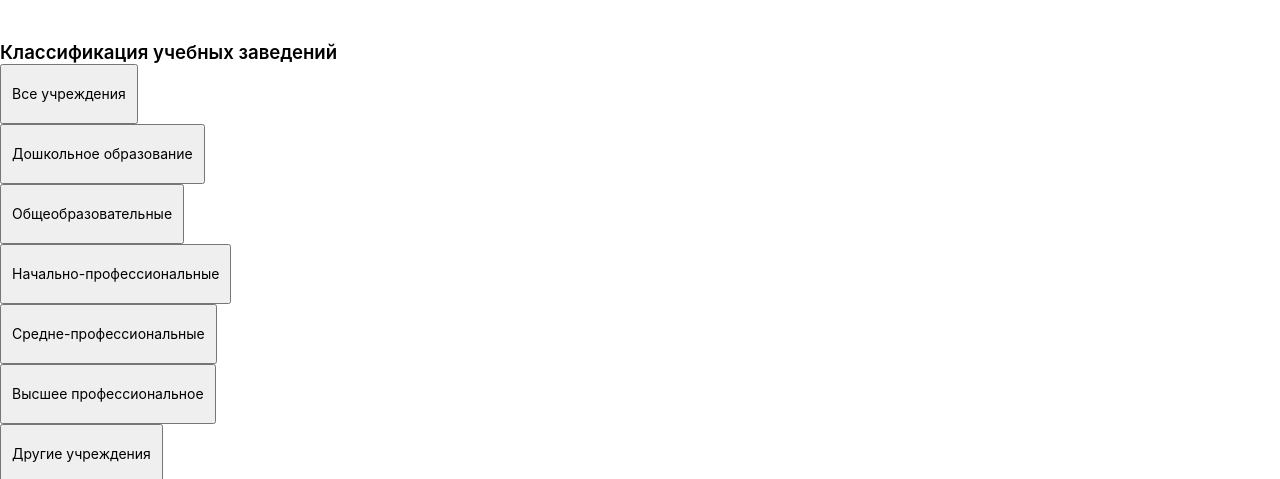
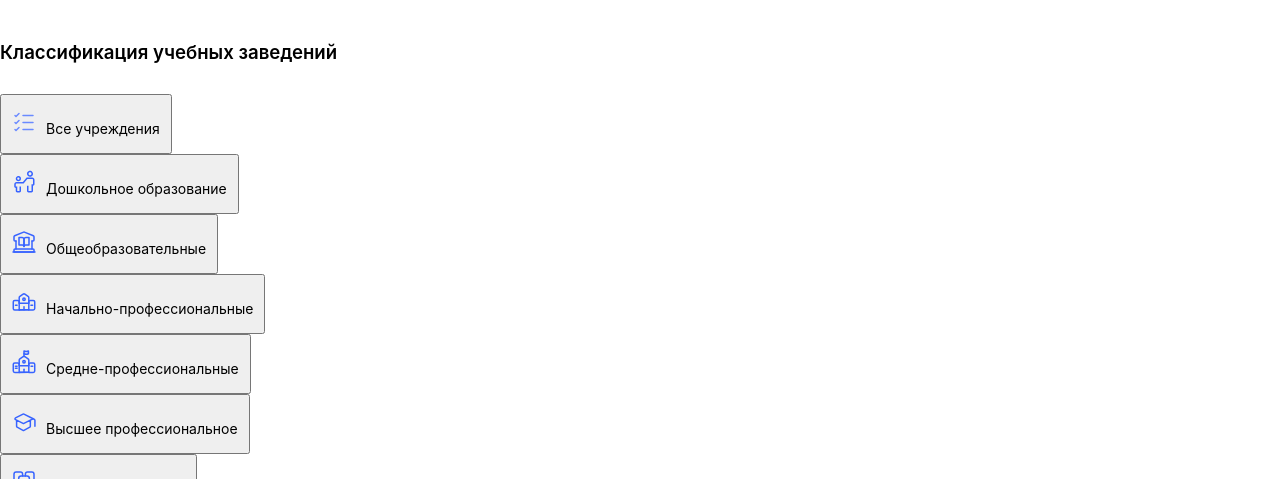
Before and after one commit to zhyrgalbek/uchebnoe, a React (Create React App) app: page / in a window 1280 px wide. Shown: the part 473-952 px from the top of the page. Built offline with nearby package versions, Linux system fonts and the light colour scheme.

Commit message:
end refactoring

```diff
--- a/src/App.css
+++ b/src/App.css
@@ -82,7 +82,6 @@
   font-size: clamp(1rem, 0.75rem + 1.3333333333333333vw, 2.25rem);
   line-height: 130%;
   /* or 47px */
-
   text-transform: uppercase;
 }
 
@@ -102,6 +101,7 @@
   font-weight: 600;
   font-size: clamp(1rem, 0.95rem + 0.26666666666666666vw, 1.25rem);
   line-height: 130%;
+  margin-bottom: 30px;
 }
 
 .btn-icon {
@@ -126,7 +126,7 @@
 .map__page {
   margin-top: 40px;
   margin-bottom: 40px;
-
+  height: 706px;
 }
 
 .svg-color-change {
@@ -234,9 +234,21 @@ footer .text__found {
 }
 
 .nav-link {
-  color: #000000 !important;
+  color: #000000;
 }
 
 .nav-link:hover {
-  color: #ffffff !important;
+  color: #ffffff;
 }
+
+.flex {
+  display: flex;
+  align-items: center;
+  justify-content: flex-start;
+}
+
+.icon_filter {
+  width: 24px;
+  height: 24px;
+  margin-right: 10px;
+}
--- a/src/components/AnalizeComponent.jsx
+++ b/src/components/AnalizeComponent.jsx
@@ -219,4 +219,5 @@ const AnalizeContainer = styled('div')`
     border-radius: 6px;
     padding: 30px;
     margin-bottom: 86px;
+    margin-top: 70px;
 `
--- /dev/null
+++ b/src/components/ButtonFilter.jsx
@@ -0,0 +1,19 @@
+import { useEffect, useState } from "react"
+
+
+export const ButtonFilter = ({ icon, icon2, text }) => {
+    const [hover, setHover] = useState(false);
+    const onChangeHover = () => {
+        setHover(prev => true)
+    }
+    const onChangeNoHover = () => {
+        setHover(prev => false)
+    }
+    const active = 'btn-primary';
+    const noActive = 'btn-outline-primary';
+    return <button className={`btn w-100 btn-icon text-start ${noActive}`} onMouseOver={onChangeHover} onMouseOut={onChangeNoHover}>
+        <img src={hover ? icon : icon2} className="icon_filter" alt="" />
+        {/* <div className="icon_filter"></div> */}
+        {text}
+    </button>
+}
--- a/src/containers/AboutPage.jsx
+++ b/src/containers/AboutPage.jsx
@@ -57,7 +57,7 @@ export const AboutPage = () => {
                         <div className="feature col">
                             <div
                                 className="feature-icon d-inline-flex align-items-center justify-content-center text-bg-primary p-2 rounded-pill bg-gradient fs-2 mb-3">
-                                <img src="" alt="" srcset="" />
+                                <img src="" alt="" />
                             </div>
                             <h3 className="second__title__text">Featured title</h3>
                             <p className="about__us__text">It is a long established fact that a reader will be distracted by the
@@ -66,7 +66,7 @@ export const AboutPage = () => {
                         <div className="feature col">
                             <div
                                 className="feature-icon d-inline-flex align-items-center justify-content-center text-bg-primary p-2 rounded-pill bg-gradient fs-2 mb-3">
-                                <img src="" alt="" srcset="" />
+                                <img src="" alt="" />
                             </div>
                             <h3 className="second__title__text">Featured title</h3>
                             <p className="about__us__text">It is a long established fact that a reader will be distracted by the
@@ -75,7 +75,7 @@ export const AboutPage = () => {
                         <div className="feature col">
                             <div
                                 className="feature-icon d-inline-flex align-items-center justify-content-center text-bg-primary p-2 rounded-pill bg-gradient fs-2 mb-3">
-                                <img src="" alt="" srcset="" />
+                                <img src="" alt="" />
                             </div>
                             <h3 className="second__title__text">Featured title</h3>
                             <p className="about__us__text">It is a long established fact that a reader will be distracted by the
--- a/src/containers/StaticPage.jsx
+++ b/src/containers/StaticPage.jsx
@@ -21,6 +21,7 @@ import { AccordionFilter } from "../components/ui/AccordionFilter"
 import { useState } from "react"
 import AnalizeCompoent from "../components/AnalizeComponent"
 import SchoolComponent from "../components/SchoolComponent"
+import { ButtonFilter } from "../components/ButtonFilter"
 // import schoolImage from '../assets/empty-classNameroom_elementary-school-middle-school-high-school.webp'
 
 const data = [
@@ -79,46 +80,25 @@ export const StaticPage = () => {
                     <div className="buttons__category">
                         <div className="row row-cols-1 row-cols-lg-3 g-4 d-none d-lg-flex">
                             <div className="col-lg-3">
-                                <button className="btn w-100 btn-primary btn-icon text-start">
-                                    <img src="" className="svg-color-change " alt="" />
-                                    Все учреждения
-                                </button>
+                                <ButtonFilter icon={all} icon2={allblue} text="Все учреждения" />
                             </div>
                             <div className="col-lg-3">
-                                <button className="btn w-100 btn-outline-primary btn-icon text-start">
-                                    <img src="" alt="" />
-                                    Дошкольное образование
-                                </button>
+                                <ButtonFilter icon={childrenswhite} icon2={children} text="Дошкольное образование" />
                             </div>
                             <div className="col-lg-3">
-                                <button className="btn w-100 btn-outline-primary btn-icon text-start">
-                                    <img src="" alt="" />
-                                    Общеобразовательные
-                                </button>
+                                <ButtonFilter icon={general_educationwhite} icon2={general_education} text="Общеобразовательные" />
                             </div>
                             <div className="col-lg-3">
-                                <button className="btn w-100 btn-outline-primary btn-icon text-start">
-                                    <img src="" alt="" />
-                                    Начально-профессиональные
-                                </button>
+                                <ButtonFilter icon={Groupwhite} icon2={Group} text="Начально-профессиональные" />
                             </div>
                             <div className="col-lg-3">
-                                <button className="btn w-100 btn-outline-primary btn-icon text-start">
-                                    <img src="" alt="" />
-                                    Средне-профессиональные
-                                </button>
+                                <ButtonFilter icon={averagewhite} icon2={average} text="Средне-профессиональные" />
                             </div>
                             <div className="col-lg-3">
-                                <button className="btn w-100 btn-outline-primary btn-icon text-start">
-                                    <img src="" alt="" />
-                                    Высшее профессиональное
-                                </button>
+                                <ButtonFilter icon={higherwhite} icon2={higher} text="Высшее профессиональное" />
                             </div>
                             <div className="col-lg-3">
-                                <button className="btn w-100 btn-outline-primary btn-icon text-start">
-                                    <img src="" alt="" />
-                                    Другие учреждения
-                                </button>
+                                <ButtonFilter icon={otherwhite} icon2={other} text="Другие учреждения" />
                             </div>
                         </div>
                         <div className="row d-block d-lg-none">
@@ -170,10 +150,8 @@ export const StaticPage = () => {
                             </div>
                         </div>
 
-
-
-
                         <div className="map__page">
+                            <MapLeaflet />
                         </div>
                     </div>
                 </div>
@@ -240,7 +218,7 @@ export const StaticPage = () => {
                             <div className="col-12 col-lg-4">
                                 <label className="form-label"></label>
                                 <button className="btn btn-primary text-center w-100"><img src="images/icons/search_icon.svg"
-                                    alt=""/>Найти</button>
+                                    alt="" />Найти</button>
                             </div>
                         </div>
 
@@ -253,7 +231,7 @@ export const StaticPage = () => {
                                             className="w-100 btn__custom__filters btn rounded__only__top__custom p-3 padding__button__custom text-center btn border-primary w-100"
                                             type="button" data-bs-toggle="collapse" data-bs-target="#collapseTwo" aria-expanded="true"
                                             aria-controls="collapseTwo">
-                                            <img src="images/icons/filters.svg" alt=""/>
+                                            <img src="images/icons/filters.svg" alt="" />
                                             <span className="ms-3 text-white">Открыть фильтр</span>
                                         </button>
                                     </h2>
@@ -311,7 +289,7 @@ export const StaticPage = () => {
                                             </div>
                                             <div className="col-12 w-100">
                                                 <button className="btn btn-primary text-center w-100"><img src="images/icons/search_icon.svg"
-                                                    alt=""/><span className="buttons__text">Найти</span></button>
+                                                    alt="" /><span className="buttons__text">Найти</span></button>
                                             </div>
                                         </div>
                                     </div>
@@ -328,7 +306,7 @@ export const StaticPage = () => {
                             <p className="pt-0 mt-0 third__title__text">Профессиональный лицей №16</p>
                             <img
                                 src="https://www.brookings.edu/wp-content/uploads/2020/05/empty-classNameroom_elementary-school-middle-school-high-school.jpg"
-                                className="img-thumbnail border-0 pt-0 mt-0 d-block d-md-none" alt=""/>
+                                className="img-thumbnail border-0 pt-0 mt-0 d-block d-md-none" alt="" />
                             <p className="charts__texts">
                                 Тип учреждения:
                             </p>
@@ -340,38 +318,38 @@ export const StaticPage = () => {
                                     Общая вместимость:
                                     <div
                                         className="mx-3 icon__info__custom border border-1 border-primary rounded-2 d-none d-md-flex  justify-content-around align-items-center">
-                                            <img src="images/icons/man.svg" alt="example image"/>
+                                        <img src="images/icons/man.svg" alt="example image" />
                                         150
                                     </div>
                                     <div
                                         className="mx-3 icon__info__custom border border-1 border-primary rounded-2 d-none d-md-flex  justify-content-around align-items-center">
-                                            <img src="images/icons/woman.svg" alt="example image"/>
+                                        <img src="images/icons/woman.svg" alt="example image" />
                                         35
                                     </div>
                                 </p>
                             </div>
                             <div
                                 className="icon__info__custom border border-1 border-primary rounded-2 d-flex d-md-none  justify-content-around align-items-center">
-                                    <img src="images/icons/people_twice.svg" alt=""/>150
+                                <img src="images/icons/people_twice.svg" alt="" />150
                             </div>
                             <div className="box d-flex align-items-center mb-1 mt-4 my-md-4">
                                 <p className="mb-0 charts__texts">
                                     Количество свободных мест:
                                     <div
                                         className="mx-3 icon__info__custom border border-1 border-primary rounded-2 d-none d-md-flex  justify-content-around align-items-center">
-                                            <img src="images/icons/free_spaces_2.svg" alt="example image"/>
+                                        <img src="images/icons/free_spaces_2.svg" alt="example image" />
                                         41
                                     </div>
                                     <div
                                         className="mx-3 icon__info__custom border border-1 border-primary rounded-2 d-none d-md-flex  justify-content-around align-items-center">
-                                            <img src="images/icons/free_spaces.svg" alt="example image"/>
+                                        <img src="images/icons/free_spaces.svg" alt="example image" />
                                         35
                                     </div>
                                 </p>
                             </div>
                             <div
                                 className="icon__info__custom border border-1 border-primary rounded-2 d-flex d-md-none mb-3 justify-content-around align-items-center">
-                                    <img src="images/icons/people_twice.svg" alt=""/>150
+                                <img src="images/icons/people_twice.svg" alt="" />150
                             </div>
                             <div className="row" id="acc_bg__custom">
                                 <div className="accordion accordion-flush" id="accordionExample3">
@@ -420,7 +398,7 @@ export const StaticPage = () => {
                                                             </p>
                                                             <div
                                                                 className="icon__info__custom border border-1 border-primary rounded-2 d-flex  justify-content-around align-items-center">
-                                                                    <img src="images/icons/teachers.svg" alt="example image"/>
+                                                                <img src="images/icons/teachers.svg" alt="example image" />
                                                                 40
                                                             </div>
                                                         </div>
@@ -445,7 +423,7 @@ export const StaticPage = () => {
                         <div className="col">
                             <img
                                 src="https://www.brookings.edu/wp-content/uploads/2020/05/empty-classNameroom_elementary-school-middle-school-high-school.jpg"
-                                className="img-thumbnail border-0 pt-0 mt-0 d-none d-md-block" alt=""/>
+                                className="img-thumbnail border-0 pt-0 mt-0 d-none d-md-block" alt="" />
                             <div className="d-md-block d-none">
                                 <p className="mb-0 mt-4 charts__texts">
                                     Контактные данные:</p>
@@ -453,23 +431,23 @@ export const StaticPage = () => {
                             </div>
                             <div className="d-none d-md-flex flex-column">
                                 <button className="btn btn-primary text-white text-center mb-4 w-50">
-                                        <img src="images/icons/like.svg" alt="image"/>
+                                    <img src="images/icons/like.svg" alt="image" />
                                     <span>490</span>
                                     <span>Поставить лайк</span>
                                 </button>
                                 <button className="btn btn-primary text-white text-center px-5 w-50">
-                                        <img src="images/icons/share.svg" alt="image"/>
+                                    <img src="images/icons/share.svg" alt="image" />
                                     <span>Поделиться</span>
                                 </button>
                             </div>
                             <div className="d-flex d-md-none flex-column mt-4">
                                 <button className="btn btn-primary text-white text-center mb-4 w-100">
-                                        <img src="images/icons/like.svg" alt="image"/>
+                                    <img src="images/icons/like.svg" alt="image" />
                                     <span>490</span>
                                     <span>Поставить лайк</span>
                                 </button>
                                 <button className="btn btn-primary text-white text-center px-5 w-100">
-                                        <img src="images/icons/share.svg" alt="image"/>
+                                    <img src="images/icons/share.svg" alt="image" />
                                     <span>Поделиться</span>
                                 </button>
                             </div>
@@ -477,87 +455,15 @@ export const StaticPage = () => {
                     </div>
                 </div>
             </section>
+            <section>
+                <div className="container">
+                    <AnalizeCompoent />
+                </div>
+            </section>
         </>
     )
 }
 
-const Desctop = styled('div')`
-    display: block;
-    @media screen and (max-width: 600px){
-        display: none;
-    }
+const Icon = styled('div')`
+    border: 1px solid red;
 `
-
-const Mobile = styled('div')`
-    display: none;
-    @media screen and (max-width: 600px){
-        display: block;
-    }
-`
-
-const MapCont = styled('div')`
-    position: absolute;
-    top: 0;
-    left: 0;
-    right: 0;
-    bottom: 0;
-    @media screen and (max-width: 600px){
-        left: -18px;
-        right: -18px;
-    }
-`
-
-const Map = styled('div')`
-    /* border: 1px solid red; */
-    position: relative;
-    /* display: block; */
-    width: 100%;
-    height: 706px;
-    margin: 40px 0;
-    @media screen and (max-width: 600px){
-        height: 360px;
-    }
-`
-
-const MapFilterHeader = styled('h4')`
-    font-family: 'Inter';
-    font-style: normal;
-    font-weight: 600;
-    font-size: 20px;
-    line-height: 130%;
-    margin-bottom: 30px;
-    @media screen and (max-width: 600px){
-        font-size: 16px;
-        color: #5A5A5A;
-    }
-`
-
-const MapHeader = styled('h3')`
-    font-family: 'Inter';
-    font-style: normal;
-    font-weight: 600;
-    font-size: 24px;
-    line-height: 130%;
-    margin-bottom: 40px;
-    @media screen and (max-width: 600px){
-        font-size: 18px;
-    }
-`
-
-const StaticHeader = styled('h2')`
-    font-family: 'Inter';
-    font-style: normal;
-    font-weight: 500;
-    font-size: 36px;
-    line-height: 130%;
-    color: #000;
-    text-transform: uppercase;
-    margin-bottom: 70px;
-    margin-top: 70px;
-    @media screen and (max-width: 600px){
-        font-size: 22px;
-    }
-`
-const StaticBlock = styled('div')`
-    /* border: 1px solid red; */
-`
--- a/src/layouts/Footer/Footer.jsx
+++ b/src/layouts/Footer/Footer.jsx
@@ -37,6 +37,14 @@ const data = [
 ]
 
 function Footer() {
+    const location = useLocation();
+    const navigate = useNavigate();
+    const onClickNav = (e, id) => {
+        e.preventDefault()
+        navigate(`${id}`)
+    }
+    const active = 'btn-light text-black';
+    const noActive = 'btn-outline-light';
     return <footer className="bg-primary text-white ">
         <div className="container py-5">
             <div className="row row-cols-1 row-cols-lg-3">
@@ -91,9 +99,9 @@ function Footer() {
                 </div>
                 <div className="container">
                     <div className="d-flex justify-content-around row row-cols-2 mb-2 mb-lg-0">
-                        <a className="btn w-auto btn-light text-black mx-sm-3" aria-current="page" href="about_us.html">О
+                        <a className={`btn w-auto mx-sm-3 ${location.pathname === '/about' ? active : noActive}`} aria-current="page" href="about_us.html" onClick={(e) => onClickNav(e, '/about')}>О
                             нас</a>
-                        <a className="btn w-auto btn-outline-light" href="index.html">Статистические данные</a>
+                        <a className={`btn w-auto ${location.pathname === '/' ? active : noActive}`} href="index.html" onClick={(e) => onClickNav(e, '/')}>Статистические данные</a>
                     </div>
                 </div>
 
--- a/src/layouts/Header/Header.jsx
+++ b/src/layouts/Header/Header.jsx
@@ -1,12 +1,15 @@
-import React, { useState } from "react";
+import React, { useEffect, useState } from "react";
 import { useLocation, useNavigate } from "react-router";
 
 const Header = () => {
+  const location = useLocation();
   const navigate = useNavigate();
   const onClickNav = (e, id) => {
     e.preventDefault()
     navigate(`${id}`)
   }
+  const active = 'btn-primary text-white';
+  const noActive = 'btn-outline-primary';
   return (
     <nav className="navbar container navbar-expand-lg navbar-light ">
       <div className="container-fluid">
@@ -25,11 +28,11 @@ const Header = () => {
         <div className="collapse navbar-collapse" id="navbarSupportedContent">
           <ul className="navbar-nav ms-auto mb-2 mb-lg-0">
             <li className="nav-item">
-              <a className="nav-link btn btn-primary text-white" aria-current="page" href="#" onClick={(e) => onClickNav(e, '/about')}>О
+              <a className={`nav-link btn ${location.pathname === '/about' ? active : noActive}`} aria-current="page" href="#" onClick={(e) => onClickNav(e, '/about')}>О
                 нас</a>
             </li>
             <li className="nav-item mx-4">
-              <a className="nav-link btn btn-outline-primary" href="#" onClick={(e) => onClickNav(e, '/')}> Статистические данные</a>
+              <a className={`nav-link btn ${location.pathname === '/' ? active : noActive}`} href="#" onClick={(e) => onClickNav(e, '/')}> Статистические данные</a>
             </li>
             <li className="nav-item ms-4 my-auto">
               <a className="nav-link btn btn-outline-primary btn-sm py-0" href="#">Кырг</a>
```
Lines whose indentation alone changed are shown as unchanged.
